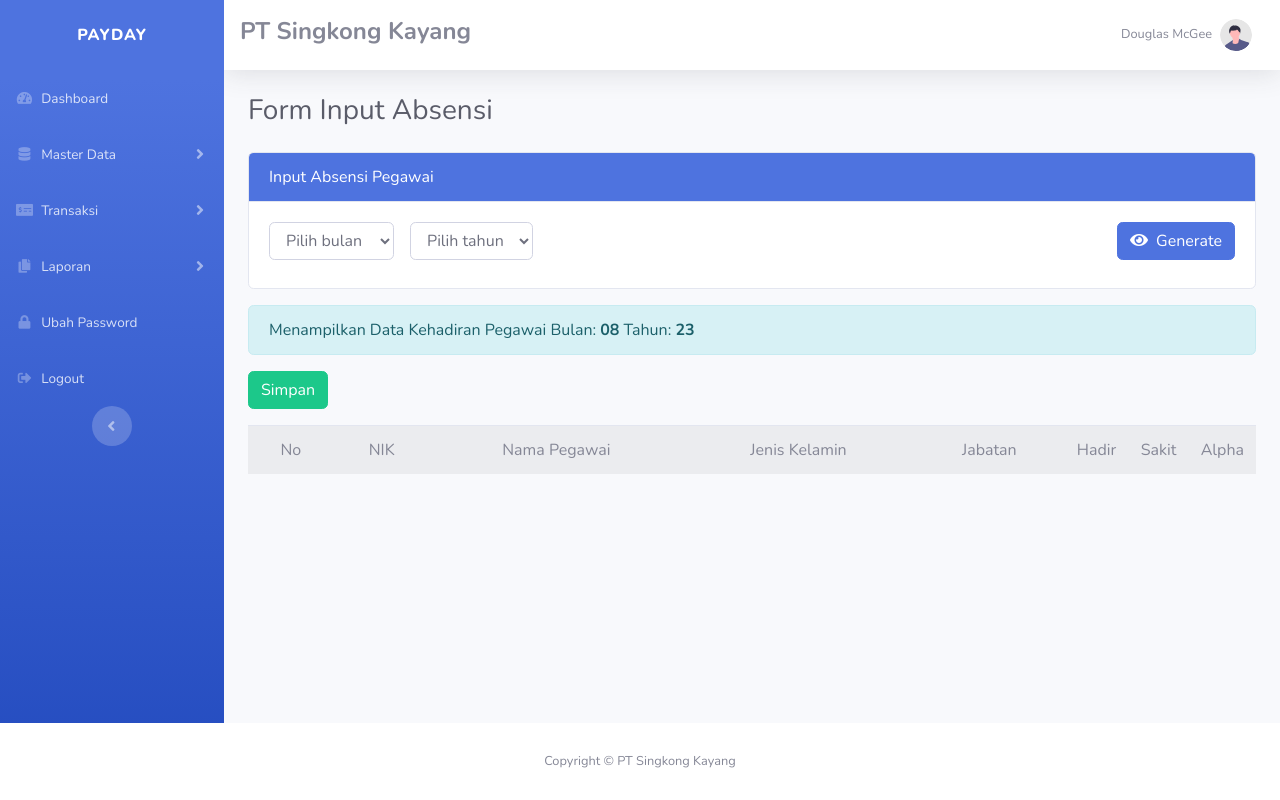
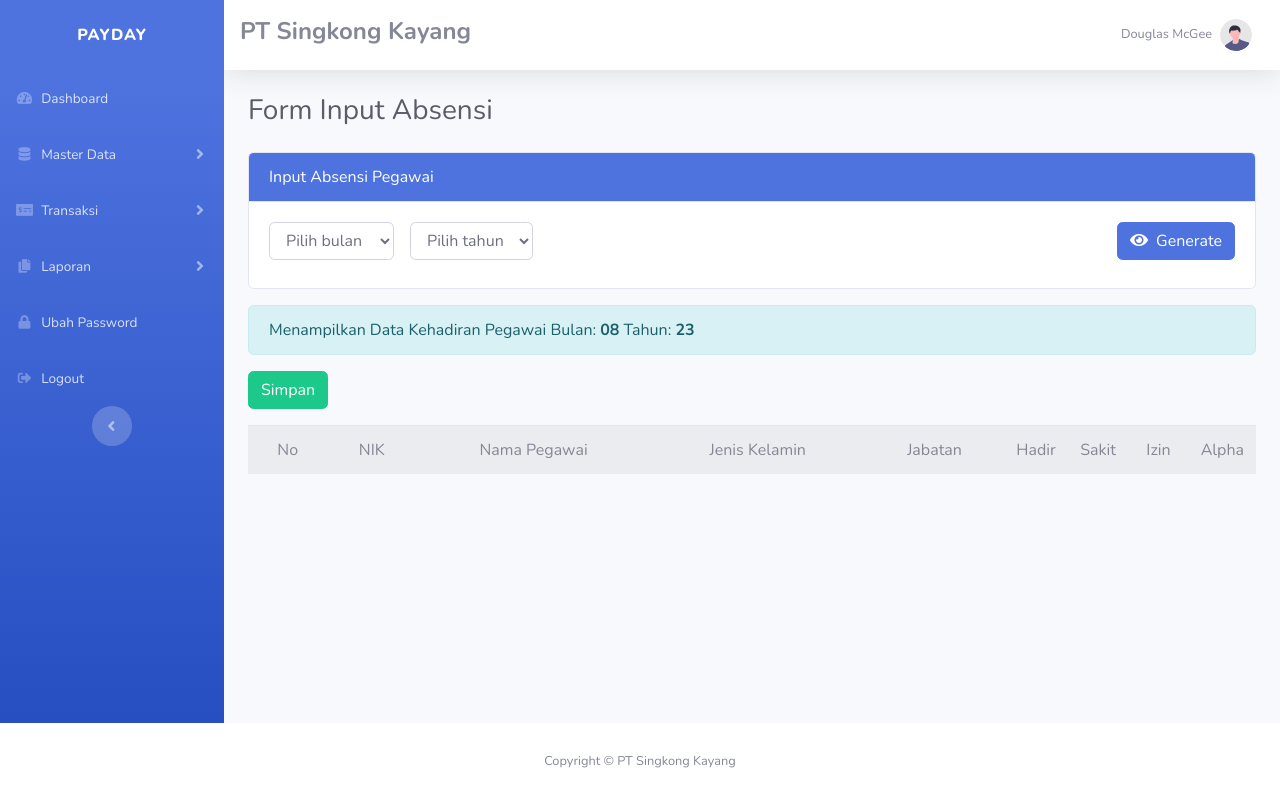
Before and after one commit to bancarafarros/payday, a CodeIgniter app: page /database/index.php/admin/dataabsensi/inputAbsensi in a window 1280 px wide. Run offline with CodeIgniter, Linux system fonts and the light colour scheme; data that the repository does not hold is empty.

Commit message:
tambah keterangan absensi izin crud

```diff
--- a/application/controllers/admin/DataAbsensi.php
+++ b/application/controllers/admin/DataAbsensi.php
@@ -43,6 +43,7 @@ class DataAbsensi extends CI_Controller
                         'nama_jabatan' => $post['nama_jabatan'][$key],
                         'hadir' => $post['hadir'][$key],
                         'sakit' => $post['sakit'][$key],
+                        'izin' => $post['izin'][$key],
                         'alpha' => $post['alpha'][$key],
                     );
                 }
--- a/application/views/admin/data-absensi.php
+++ b/application/views/admin/data-absensi.php
@@ -72,6 +72,7 @@
             <td class="text-center">Jabatan</td>
             <td class="text-center">Hadir</td>
             <td class="text-center">Sakit</td>
+            <td class="text-center">Izin</td>
             <td class="text-center">Alpha</td>
         </tr>
 
@@ -85,6 +86,7 @@
             <td><?= $abs->jabatan; ?></td>
             <td><?= $abs->hadir; ?></td>
             <td><?= $abs->sakit; ?></td>
+            <td><?= $abs->izin; ?></td>
             <td><?= $abs->alpha; ?></td>
         </tr>
         <?php endforeach; ?>
--- a/application/views/admin/input-absensi.php
+++ b/application/views/admin/input-absensi.php
@@ -66,6 +66,7 @@
                 <td class="text-center">Jabatan</td>
                 <td class="text-center" width="6%">Hadir</td>
                 <td class="text-center" width="6%">Sakit</td>
+                <td class="text-center" width="6%">Izin</td>
                 <td class="text-center" width="6%">Alpha</td>
             </tr>
 
@@ -85,6 +86,7 @@
                 <td><?= $abs->jabatan; ?></td>
                 <td><input type="number" name="hadir[]" class="form-control" value="0"></td>
                 <td><input type="number" name="sakit[]" class="form-control" value="0"></td>
+                <td><input type="number" name="izin[]" class="form-control" value="0"></td>
                 <td><input type="number" name="alpha[]" class="form-control" value="0"></td>
             </tr>
             <?php endforeach; ?>
```
